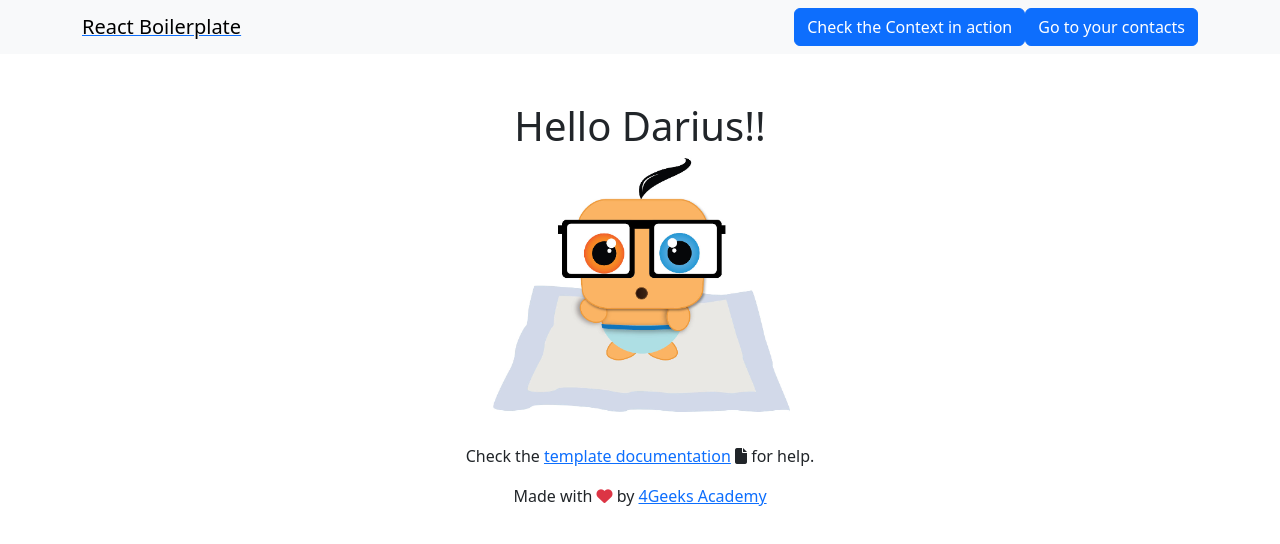
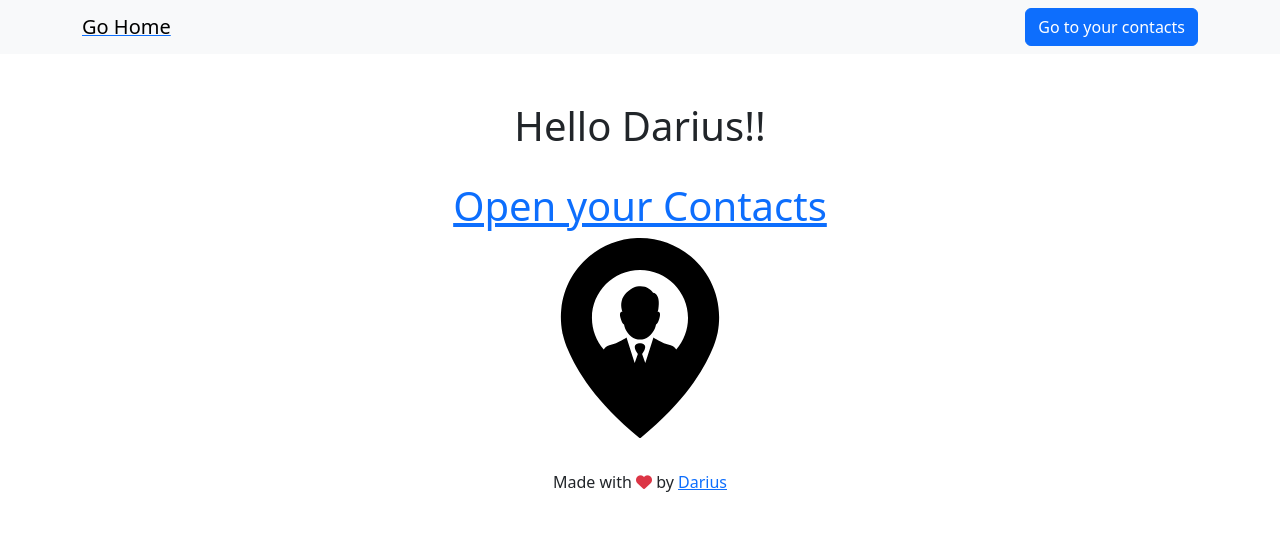
Before and after one commit to Dabeldab/dparlor-contacts-practice-reducer, a React (Vite) app: page / in a window 1280 px wide. Shown: the top 544 px of the page. Built offline with nearby package versions, Linux system fonts and the light colour scheme.

Commit message:
Functioning edit added, Delete needs to be completed

```diff
--- a/src/components/ContactCard.jsx
+++ b/src/components/ContactCard.jsx
@@ -49,6 +49,7 @@ export const ContactCard = ({ contact }) => {
       console.error('Error updating contact:', error);
       alert('Failed to update contact');
     }
+    window.location.reload(false);
   };
 
   return (
@@ -120,9 +121,9 @@ export const ContactCard = ({ contact }) => {
       ) : (
         <div className="flex-grow-1">
           <h5>{contact.name}</h5>
-          <p className="mb-1"><i className="bi bi-geo-alt"></i> {contact.address}</p>
-          <p className="mb-1"><i className="bi bi-telephone"></i> {contact.phone}</p>
-          <p className="mb-3"><i className="bi bi-envelope"></i> {contact.email}</p>
+          <p className="mb-1"><i className="fa-solid fa-location-dot"></i> {contact.address}</p>
+          <p className="mb-1"><i className="fa-solid fa-phone"></i> {contact.phone}</p>
+          <p className="mb-3"><i className="fa-solid fa-envelope"></i> {contact.email}</p>
           <div>
             <button
               onClick={() => setIsEditing(true)}
--- a/src/components/Footer.jsx
+++ b/src/components/Footer.jsx
@@ -2,12 +2,10 @@
 
 export const Footer = () => (
 	<footer className="footer mt-auto py-3 text-center">
-		<p>
-			Check the <a target="_blank" href="https://4geeks.com/docs/start/start-react-advanced-project">template documentation</a> <i className="fa-solid fa-file"></i> for help.
-		</p>
+
 		<p>
 			Made with <i className="fa fa-heart text-danger" /> by{" "}
-			<a href="http://www.4geeksacademy.com">4Geeks Academy</a>
+			<a href="">Darius</a>
 		</p>
 	</footer>
 );
--- a/src/components/Navbar.jsx
+++ b/src/components/Navbar.jsx
@@ -6,12 +6,9 @@ export const Navbar = () => {
 		<nav className="navbar navbar-light bg-light">
 			<div className="container">
 				<Link to="/">
-					<span className="navbar-brand mb-0 h1">React Boilerplate</span>
+					<span className="navbar-brand mb-0 h1">Go Home</span>
 				</Link>
 				<div className="ml-auto">
-					<Link to="/demo">
-						<button className="btn btn-primary">Check the Context in action</button>
-					</Link>
 					<Link to="/contact">
 						<button className="btn btn-primary">Go to your contacts</button>
 					</Link>
--- a/src/pages/AddContact.jsx
+++ b/src/pages/AddContact.jsx
@@ -2,6 +2,7 @@ import React, { useState, useEffect } from "react";
 import { useParams, useNavigate } from "react-router-dom";
 import { Link } from "react-router-dom";
 import useGlobalReducer from '../hooks/useGlobalReducer';
+import { Contact } from "./Contact";
 
 export const ContactForm = () => {
     const { id } = useParams();
@@ -9,8 +10,8 @@ export const ContactForm = () => {
     const { store, dispatch } = useGlobalReducer();
     const [contact, setContact] = useState({
         name: '',
+        phone: '',
         address: '',
-        phone: '',
         email: ''
     });
 
@@ -32,8 +33,8 @@ export const ContactForm = () => {
 
         try {
             const url = id
-                ? `https://playground.4geeks.com/contact/agendas/dariusp/contact/${id}`
-                : 'https://playground.4geeks.com/contact/agendas/dariusp/contact';
+                ? `https://playground.4geeks.com/contact/agendas/dariusp/contacts/${id}`
+                : 'https://playground.4geeks.com/contact/agendas/dariusp/contacts';
 
             const method = id ? 'PUT' : 'POST';
 
@@ -59,6 +60,8 @@ export const ContactForm = () => {
             console.error('Error:', error);
             alert(`Failed to ${id ? 'update' : 'add'} contact`);
         }
+
+
     };
 
     return (
@@ -116,13 +119,12 @@ export const ContactForm = () => {
                             required
                         />
                     </div>
-                    {/* Include other fields (address, phone, email) */}
 
-                    <button type="submit" className="btn btn-primary me-2">
-                        {id ? 'Update Contact' : 'Add Contact'}
+                    <button type="submit" className="btn btn-primary me-2" >
+                        {id ? 'Update Contact' : 'Save Contact'}
                     </button>
                     <Link to="/contact" className="btn btn-secondary">
-                        Back to contact
+                        Back to your contacts
                     </Link>
                 </form>
             </div>
--- a/src/pages/Contact.jsx
+++ b/src/pages/Contact.jsx
@@ -3,7 +3,7 @@ import useGlobalReducer from "../hooks/useGlobalReducer"
 import { Await, Link } from "react-router-dom"
 import { ContactCard } from "../components/ContactCard"
 
-export const Contact = () => {
+export const Contact = ({}) => {
   const { store, dispatch } = useGlobalReducer();
 
   useEffect(() => {
@@ -16,7 +16,6 @@ export const Contact = () => {
         "https://playground.4geeks.com/contact/agendas/dariusp/contacts"
       );
       const data = await response.json();
-      console.log("API Data:", data);  // Debug
       dispatch({
         type: "fetchedContacts",
         payload: data.contacts || [],
@@ -32,7 +31,7 @@ export const Contact = () => {
     <>
     <div>
     <Link to="/addcontact">
-    <button className="btn button-primary">Add a Contact</button>
+    <button className="btn btn-primary">Add a Contact</button>
     </Link>
     </div>
     <div className="container">
@@ -46,7 +45,7 @@ export const Contact = () => {
         store.contacts.map((contact) => (
 
 
-          <ul className="list-group-item" key={contact.id || Math.random()}>
+          <ul className="list-group-item" key={contact.id}>
             <ContactCard
               name={contact.name}
               phone={contact.phone}
--- a/src/pages/Home.jsx
+++ b/src/pages/Home.jsx
@@ -1,5 +1,6 @@
 import rigoImageUrl from "../assets/img/rigo-baby.jpg";
 import useGlobalReducer from "../hooks/useGlobalReducer.jsx";
+import { Link } from "react-router-dom";
 
 export const Home = () => {
 
@@ -7,9 +8,23 @@ export const Home = () => {
 
 	return (
 		<div className="text-center mt-5">
-			<h1>Hello Darius!!</h1>
+			<h1>Hello Darius!!</h1><br></br>
+			<Link to='/contact'><h1>Open your Contacts</h1></Link>
 			<p>
-				<img src={rigoImageUrl} />
+				<svg fill="#000000" height="200px" width="200px" version="1.1" id="Capa_1" xmlns="http://www.w3.org/2000/svg"
+				xmlns:xlink="http://www.w3.org/1999/xlink" viewBox="0 0 490.468 490.468" xml:space="preserve"><g id="SVGRepo_bgCarrier" stroke-width="0">
+					</g><g id="SVGRepo_tracerCarrier" stroke-linecap="round" stroke-linejoin="round"></g><g id="SVGRepo_iconCarrier"> <g> <g>
+						<path d="M439.297,194.118c0-109.5-90.7-197.8-201-194c-97.2,3.4-176.9,78.2-186.2,175c-1.9,19.2-0.8,37.9,2.6,55.8l0,0 c0,0,0.3,2.1,1.3,6c3,13.4,
+						7.4,26.3,13.1,38.5c20.1,47.5,67.1,127.7,174.1,214.3c1.2,1,3,1,4.2,0 c107.1-86.6,154-166.8,174.1-214.3c5.6-12.2,10.1-25.1,13.1-38.5c0.9-3.9,1.3-6,
+						1.3-6l0,0 C438.097,219.118,439.297,206.718,439.297,194.118z M334.097,273.718c-2.6-4.9-6.9-8.9-13.6-10.7c-23.3-5.9-42.3-19.3-42.3-19.3 l-14.8,46.8l-2.8,
+						8.8v-0.1l-2.4,7.5l-7.8-22.1c19.2-26.8-3.9-26.5-5.2-26.5c-1.3,0-24.4-0.3-5.2,26.5l-7.8,22.1l-2.4-7.5v0.1 l-2.8-8.8l-14.8-46.8c0,0-19,13.4-42.3,19.3c-6.7,
+						1.7-11,5.8-13.6,10.7c-18-20.7-28.9-47.7-28.9-77.3 c0-65.1,52.8-117.8,117.8-117.8s117.8,52.7,117.8,117.8C362.997,226.018,352.097,253.018,334.097,273.718z">
+							</path> <path d="M288.497,180.818c0.7-2.1,1.3-4.1,1.7-6.2c6.5-38.9-12.7-40.3-12.7-40.3s-3.2-6.1-11.5-10.7c-5.6-3.3-13.4-5.9-23.7-5 c-3.3,0.2-6.5,0.8-9.4,1.8l0,
+							0c-3.8,1.3-7.3,3.1-10.4,5.3c-3.9,2.4-7.5,5.4-10.7,8.8c-5.1,5.2-9.6,11.9-11.6,20.3 c-1.6,6.3-1.3,12.8,0.1,19.8l0,0c0.4,2,0.9,4.1,1.7,6.2c-3.8-0.4-8.3,1.9-4.1,16.9c3.1,
+							11,6,14.1,8.2,14.2 c2,13.1,12.1,29.7,28.7,35.5c6.8,2.4,14.3,2.4,21,0c16.3-5.9,26.7-22.4,28.7-35.5c2.2-0.2,5.1-3.3,8.2-14.2 C296.897,182.618,292.397,180.418,288.497,
+							180.818z">
+								</path> </g> </g> </g>
+								</svg>
 			</p>
 		</div>
 	);
--- a/src/routes.jsx
+++ b/src/routes.jsx
@@ -22,14 +22,13 @@ export const router = createBrowserRouter(
     // Note: The child paths of the Layout element replace the Outlet component with the elements contained in the "element" attribute of these child paths.
 
       // Root Route: All navigation will start from here.
-      <Route path="/" element={<Layout />} errorElement={<h1>Not found!</h1>} >
+      <Route path="/" element={<Layout />} errorElement={<h1>Loading...</h1>} >
 
         {/* Nested Routes: Defines sub-routes within the BaseHome component. */}
         <Route path="/" element={<Home />} />
         <Route path="/addcontact" element={<ContactForm/>}/>
         <Route path="/contact" element={<Contact/>}/>
         <Route path="/single/:theId" element={ <Single />} />  {/* Dynamic route for single items */}
-        <Route path="/demo" element={<Demo />} />
       </Route>
     )
 );
--- a/src/store.js
+++ b/src/store.js
@@ -9,11 +9,17 @@ export default function storeReducer(store, action = {}) {
   switch(action.type){
       case 'fetchedContacts':
         const contactArray = action.payload;
-        console.log("in reducer",contactArray)
         return {
           ...store,
           contacts: [...contactArray]
         }
+        case 'updateContact' :
+          return {
+            ...store,
+            contacts: store.contacts.map(contact =>
+              contact.id === action.payload.id ? CompositionEvent.payload : contact
+            )
+          }
     default:
 return store
   }
```
